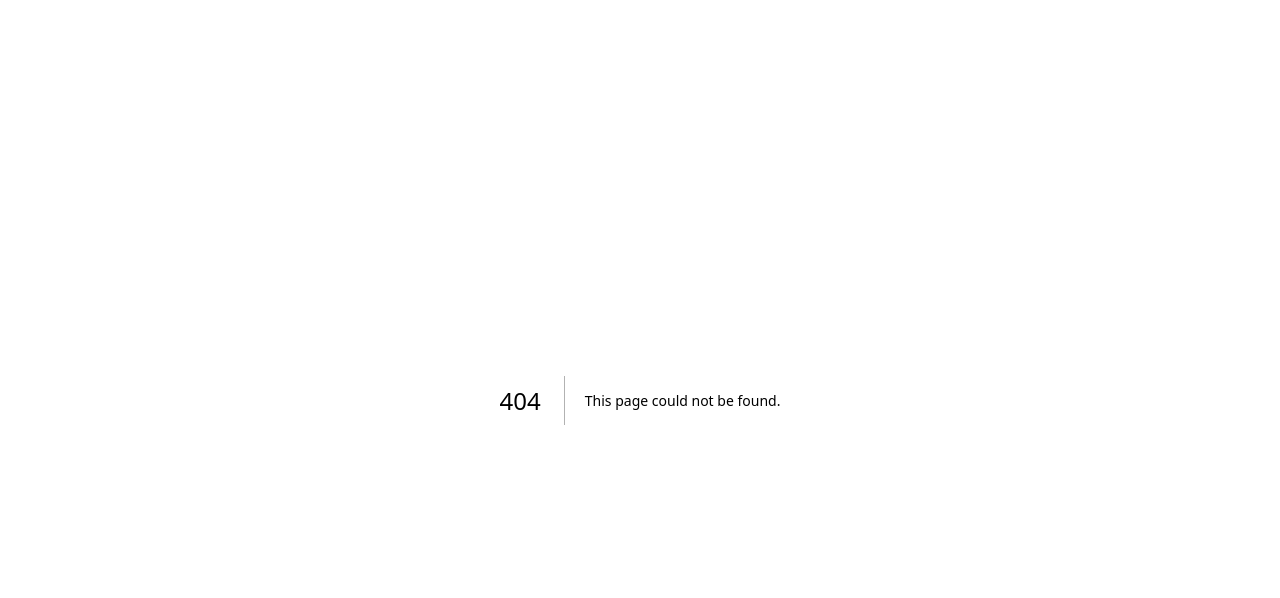
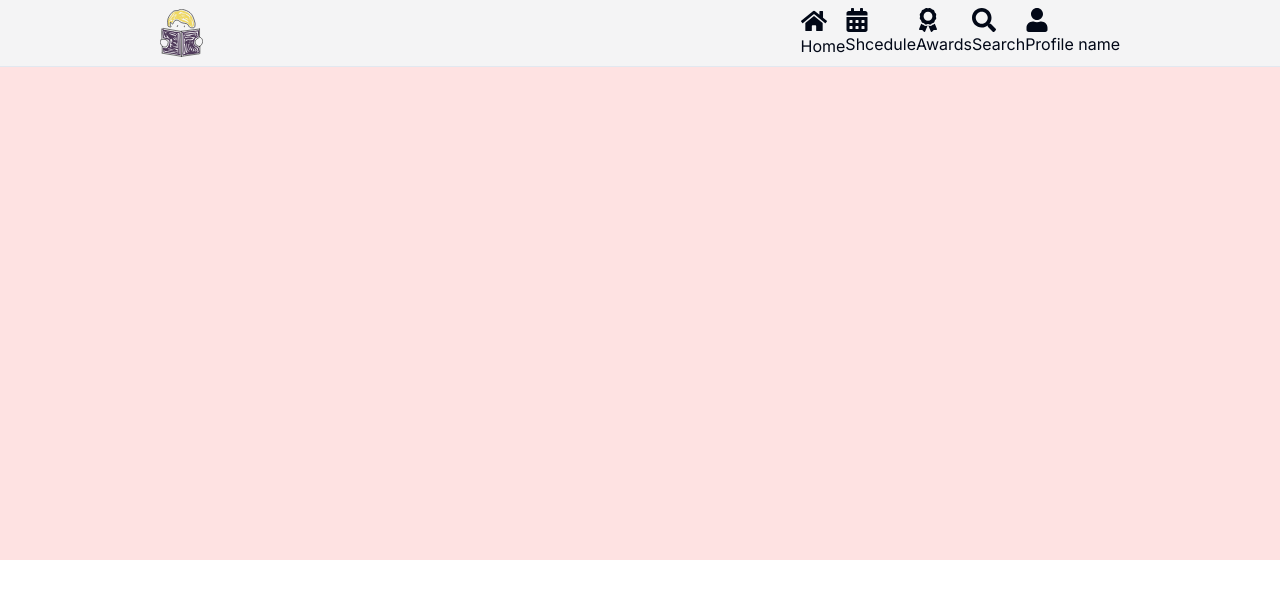
Before and after one commit to vikkiklikk/dotaleague, a Next.js app: page /search in a window 1280 px wide. Before the commit this address had no page. Shown: the top 598 px of the page. Built offline with nearby package versions, Linux system fonts and the light colour scheme.

Commit message:
added pages with link, changed layout directory

```diff
--- /dev/null
+++ b/src/app/awards/page.tsx
@@ -0,0 +1,14 @@
+import HomeLayout from '../../components/HomeLayout'
+
+export default function Awards () {
+
+    return (
+        <HomeLayout>
+            <div className="bg-red-100">
+                <div className="h-[560px]">
+                    <h1 className="text-4xl">This is the Award page</h1>
+                </div>
+            </div>
+        </HomeLayout>
+    )
+}
--- a/src/app/home/page.tsx
+++ b/src/app/home/page.tsx
@@ -1,8 +1,9 @@
-
+import HomeLayout from '../../components/HomeLayout'
 
 export default function Home () {
 
     return (
+        <HomeLayout>
             <div className="bg-red-100">
                 <div className="h-[188px] bg-blue-300">
                     <h2>Here is the header, containing avatar image and name, underneith is the filtered choices</h2>
@@ -11,8 +12,7 @@ export default function Home () {
                 <h1 className="text-4xl">This is the homepage</h1>
                 <h3>Here will be few carousels, and scrolled down</h3>
                 </div>
-
-
             </div>
+        </HomeLayout>
     )
 }
--- /dev/null
+++ b/src/app/profile/page.tsx
@@ -0,0 +1,14 @@
+import HomeLayout from '../../components/HomeLayout'
+
+export default function Profile () {
+
+    return (
+        <HomeLayout>
+            <div className="bg-red-100">
+                <div className="h-[560px]">
+                    <h1 className="text-4xl">This is the Profile page</h1>
+                </div>
+            </div>
+        </HomeLayout>
+    )
+}
--- /dev/null
+++ b/src/app/schedule/page.tsx
@@ -0,0 +1,14 @@
+import HomeLayout from '../../components/HomeLayout'
+
+export default function Schedule () {
+
+    return (
+        <HomeLayout>
+            <div className="bg-red-100">
+                <div className="h-[560px]">
+                    <h1 className="text-4xl">This is the Schedule page</h1>
+                </div>
+            </div>
+        </HomeLayout>
+    )
+}
--- /dev/null
+++ b/src/app/search/page.tsx
@@ -0,0 +1,14 @@
+import HomeLayout from '../../components/HomeLayout'
+
+export default function Search () {
+
+    return (
+        <HomeLayout>
+            <div className="bg-red-100">
+                <div className="h-[560px]">
+                    <h1 className="text-4xl">This is the Search page</h1>
+                </div>
+            </div>
+        </HomeLayout>
+    )
+}
--- a/src/components/Footer.tsx
+++ b/src/components/Footer.tsx
@@ -8,7 +8,7 @@ const Footer = () => {
                 <Link href='/home'>
                     <FaHome size={26}/>
                 </Link>
-                <Link href='/calendar'>
+                <Link href='/schedule'>
                     <FaCalendarAlt size={24}/>
                 </Link>
                 <Link href='/search'>
--- a/src/app/home/layout.tsx
+++ b/src/components/HomeLayout.tsx
@@ -1,13 +1,15 @@
 import Footer from '@/components/Footer';
 import Navbar from '@/components/Navbar-client';
 
-export default function Layout({children,}: {children: React.ReactNode;}) {
+export default function HomeLayout({children,}: {children: React.ReactNode;}) {
   return (
     <div className='min-h-screen w-full'>
       <div className='hidden md:block'>
         <Navbar/>
       </div>
-      {children}
+      <main>
+        {children}
+      </main>
       <div className='block md:hidden'>
         <Footer/>
       </div>
--- a/src/components/Navbar-client.tsx
+++ b/src/components/Navbar-client.tsx
@@ -1,13 +1,9 @@
 'use client'
 import Link from 'next/link';
-import { buttonVariants } from './ui/button';
 import Image from 'next/image';
-import { useState } from 'react';
-import {HiMenu} from "react-icons/hi"
 import { FaAward, FaCalendarAlt, FaHome, FaSearch, FaUser } from 'react-icons/fa';
 
 const Navbar = () => {
-  const [isOpen, setIsOpen] = useState(false);
 
   return (
     <div className=' bg-zinc-100 py-2 border-b border-s-zinc-200 fixed w-full z-10 top-0'>
@@ -15,24 +11,26 @@ const Navbar = () => {
         <Link href='/home'>
           <Image src="/logo.svg" alt="Logo" width={43} height={43}/>
         </Link>
-        <button onClick={() => setIsOpen(!isOpen)}>
-          <HiMenu size={30}/>
-        </button>
-        <div className={`${isOpen ? 'block' : 'hidden'} md:flex`}>
+        <div className='flex'>
           <Link href='/home'>
               <FaHome size={26}/>
+              <h3>Home</h3>
           </Link>
           <Link href='/calendar'>
               <FaCalendarAlt size={24}/>
+              <h3>Shcedule</h3>
+          </Link>
+          <Link href='/awards'>
+              <FaAward size={24}/>
+              <h3>Awards</h3>
           </Link>
           <Link href='/search'>
               <FaSearch size={24}/>
-          </Link>
-          <Link href='/awards'>
-              <FaAward size={24}/>
+              <h3>Search</h3>
           </Link>
           <Link href='/profile'>
               <FaUser size={24}/>
+              <h3>Profile name</h3>
           </Link>
         </div>
       </div>
```
Lines whose indentation alone changed are shown as unchanged.
